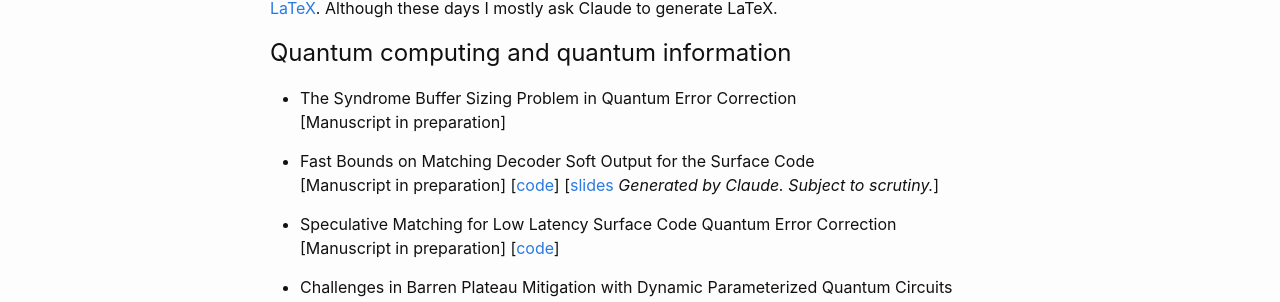
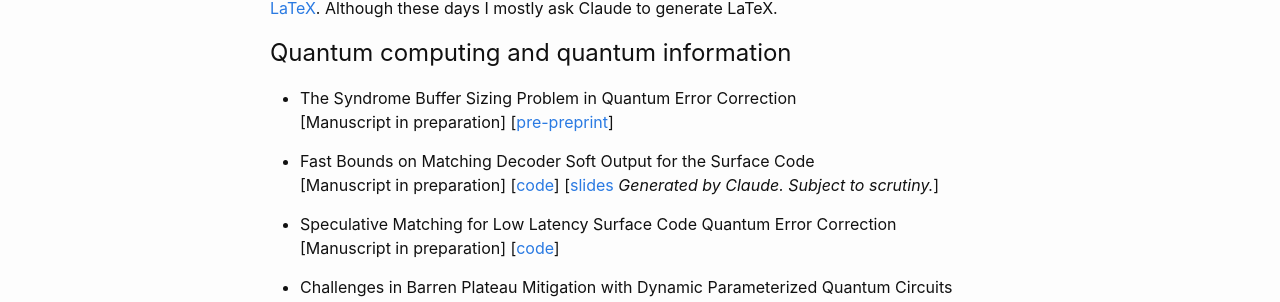
Before and after one commit to sumeetshirgure/sumeetshirgure.github.io, a Jekyll site: the page built from docs/0_writing_samples.markdown, in a window 1280 px wide. Shown: the part 233-535 px from the top of the page. Built offline with Jekyll 4.4.1, drawn with Linux system fonts in a browser that asks for light colours.

Commit message:
Add synbuf reference.

```diff
--- a/docs/0_writing_samples.markdown
+++ b/docs/0_writing_samples.markdown
@@ -14,6 +14,7 @@ Although these days I mostly ask Claude to generate LaTeX.
 
 - The Syndrome Buffer Sizing Problem in Quantum Error Correction\\
     \[Manuscript in preparation\]
+    \[[pre-preprint](https://github.com/sumeetshirgure/synbuf/tree/main)\]
 
 
 - Fast Bounds on Matching Decoder Soft Output for the Surface Code\\
```
